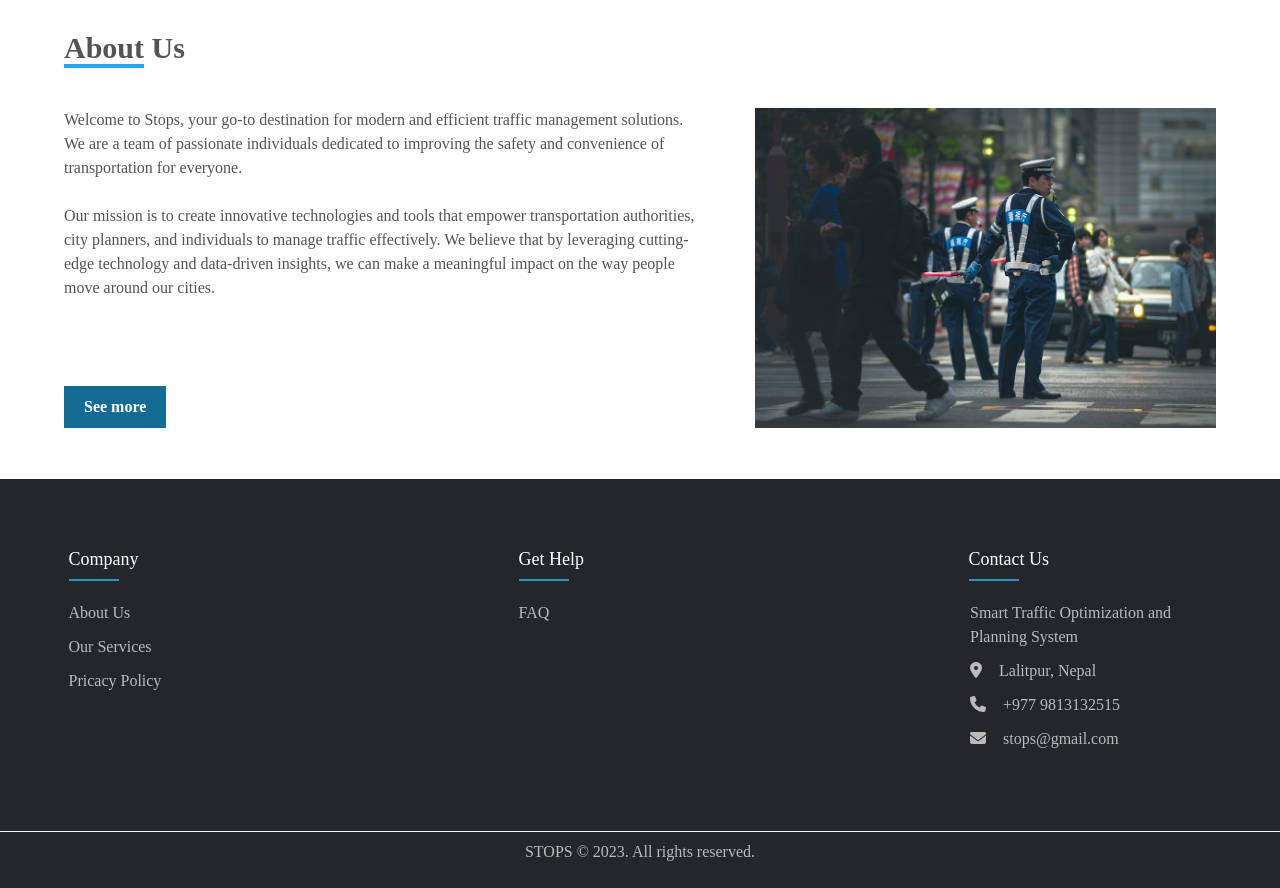
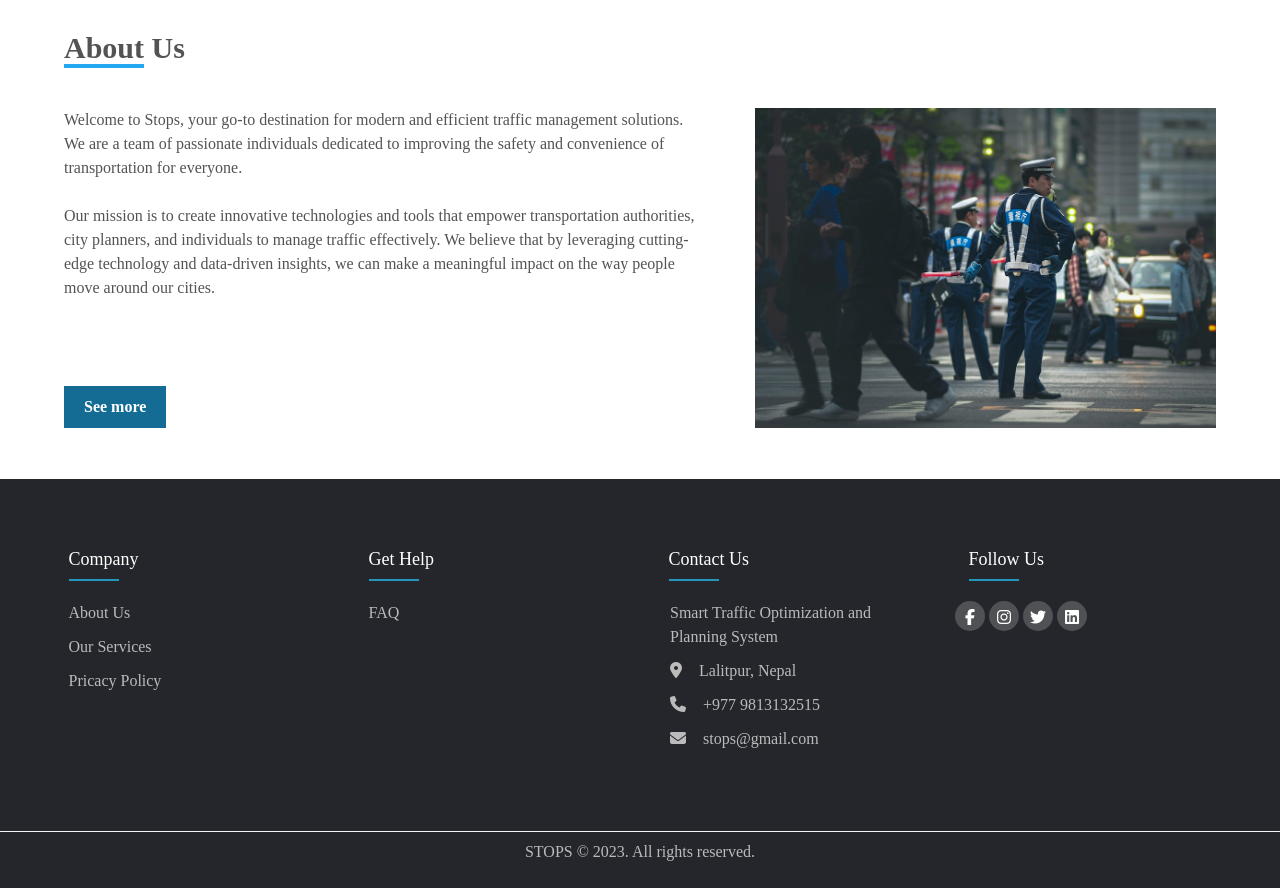
Before and after one commit to AllblackNecrosword/Traffic-Management-System-, a PHP site: page /main.php in a window 1280 px wide. Shown: the part 972-1860 px from the top of the page. Run offline with PHP 8.4, Linux system fonts and the light colour scheme; some libraries are stand-ins or nearby versions.

Commit message:
update on footer section

```diff
--- a/main.php
+++ b/main.php
@@ -176,7 +176,15 @@
                         </div>
                     </div>
                 </div>
-
+                <div class="footer-col">
+                    <h4>Follow us</h4>
+                    <div class="scoial-link">
+                        <a href=""><i class="fa-brands fa-facebook-f"></i></i></a>
+                        <a href=""><i class="fa-brands fa-instagram"></i></a>
+                        <a href=""><i class="fa-brands fa-twitter"></i></a>
+                        <a href=""><i class="fa-brands fa-linkedin"></i></a>
+                    </div>
+                </div>
 
             </div>
         </div>
```
